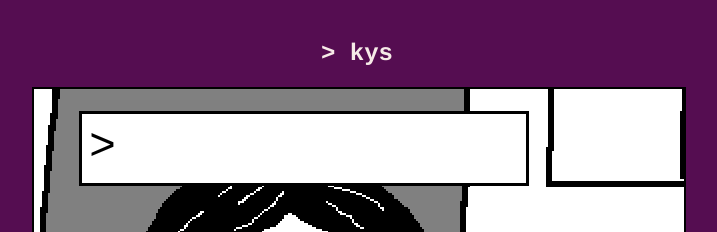
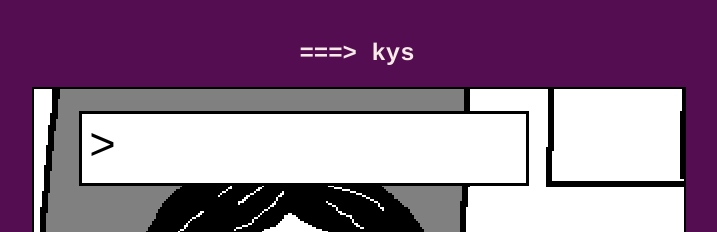
Before and after one commit to Avid-Xenoblade-Player/axp-stu-2, a Jekyll site: the page built from story/000002.md, in a window 1280 px wide. Shown: the top 232 px of the page, without its empty margins (283-1000 px from the left). Built offline with Jekyll 4.4.1, drawn with Linux system fonts in a browser that asks for light colours; some web fonts are replaced.

Commit message:
Update 000002.md

```diff
--- a/story/000002.md
+++ b/story/000002.md
@@ -1,6 +1,6 @@
 ---
 layout: default
-title: "> kys"
+title: "===> kys"
 panel_image: /assets/panels/panel2.gif
 ---
 What? No! Who would tell you to do such a thing? What a stupid name.
```
